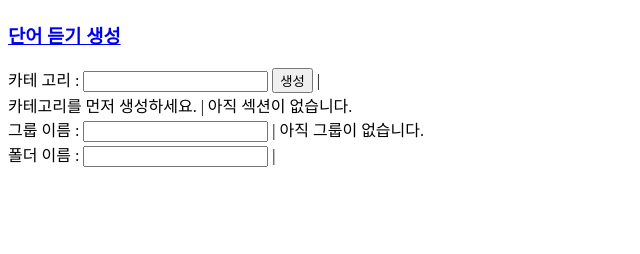
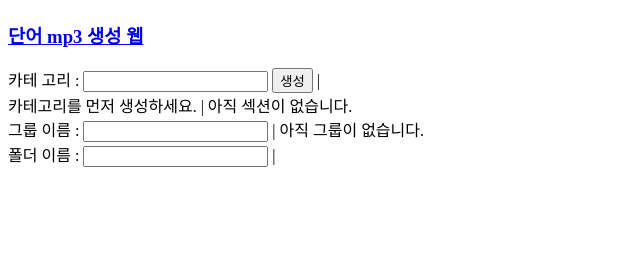
Before and after one commit to bnyid/pdfgod2, a Django app: page / in a window 1280 px wide. Shown: the part 46-300 px from the top of the page, without its empty margins (0-640 px from the left). Run offline with Django 5.2, Linux system fonts and the light colour scheme; data that the repository does not hold is empty; parts of the project's set-up code (start-up, migrations or seed data) failed here and were passed over.

Commit message:
링크 범위수정

```diff
--- a/templates/index.html
+++ b/templates/index.html
@@ -12,7 +12,7 @@
 
 <body>
     <h2>B&Y PDF Management : {{category.name}} - {{section}} - {{group}}</h2>
-    <a href="word/"><h3> 단어 듣기 생성 </h3></a>
+    <h3> <a href="word/">단어 mp3 생성 웹</a> </h3>
 <!-- 카테고리 생성 폼 -->
     <form method="POST" action="">
         {% csrf_token %}
```
